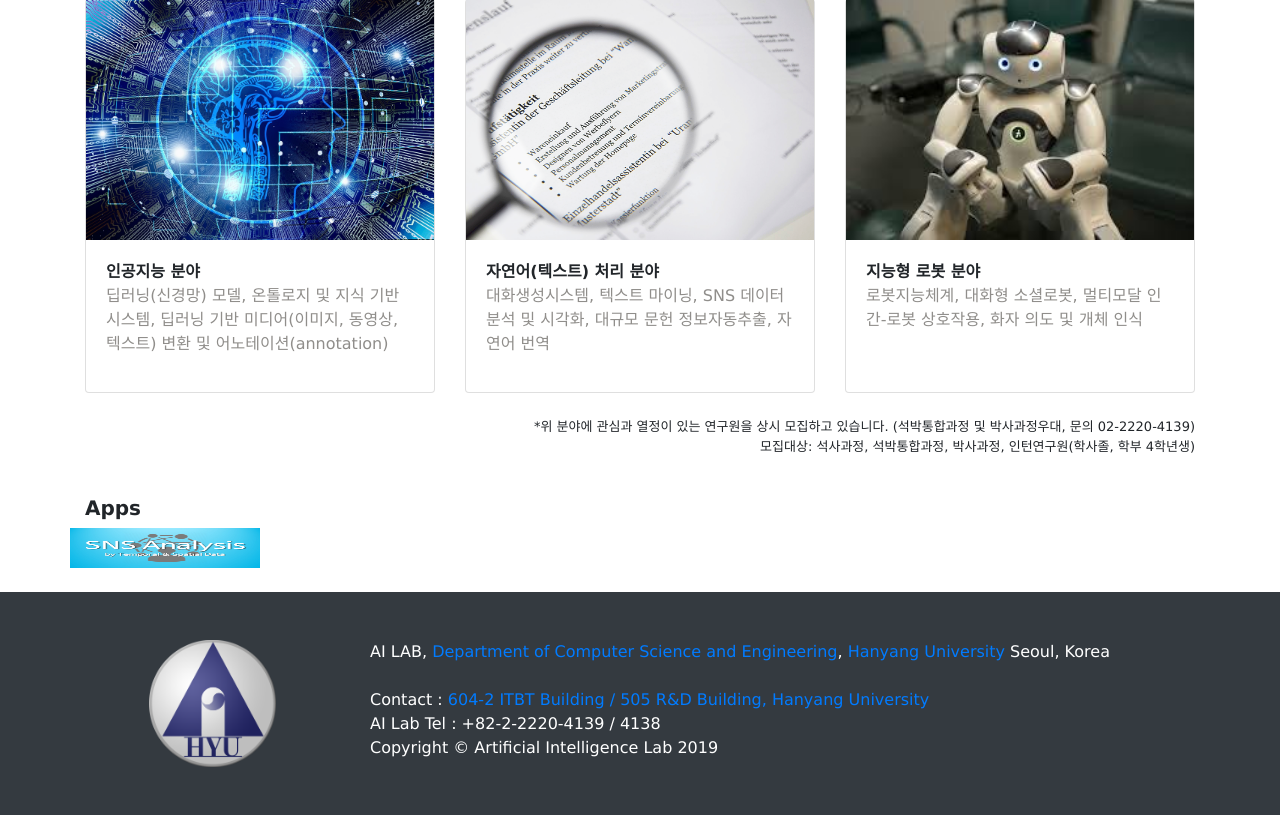
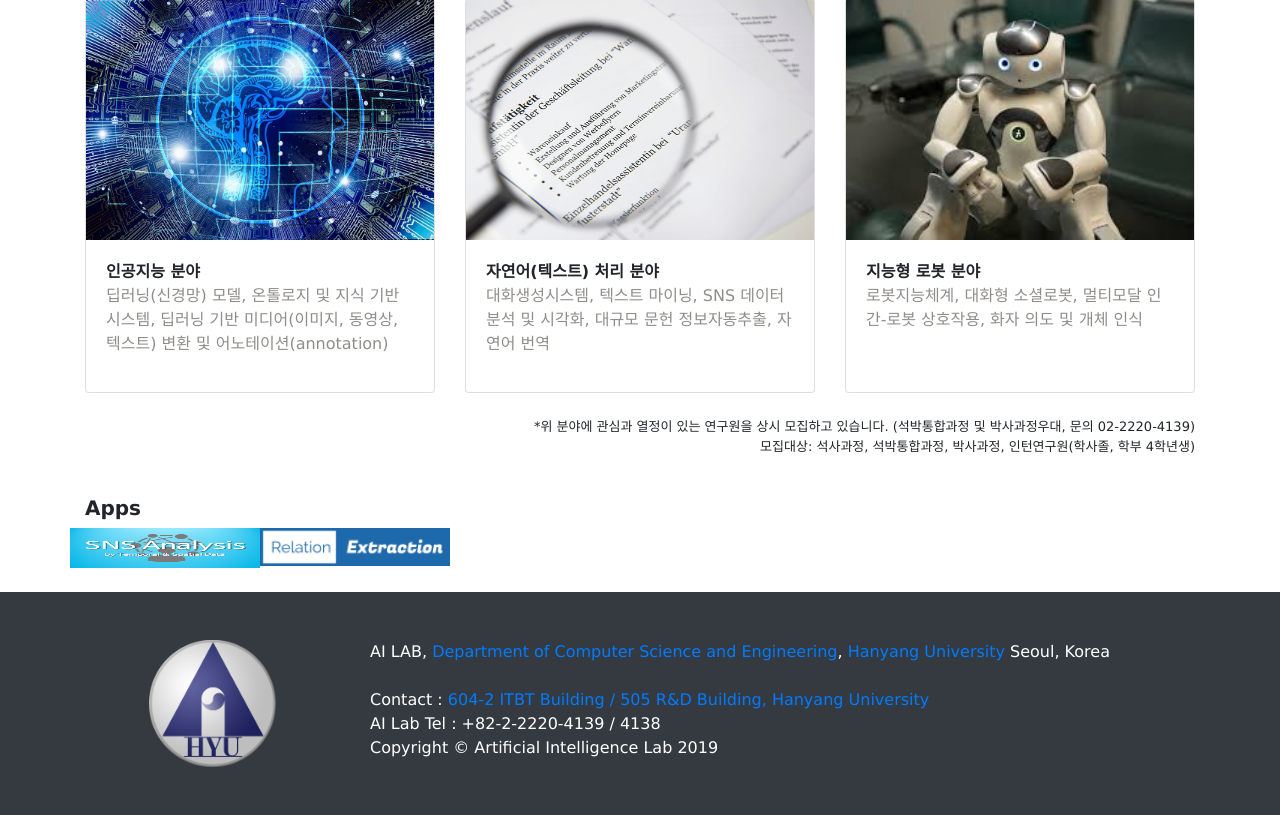
Before and after one commit to kkt94/AI_Web, a Flask app: page / in a window 1280 px wide. Shown: the part 529-1344 px from the top of the page. Run offline with Flask 2, Linux system fonts and the light colour scheme; some libraries are stand-ins or nearby versions.

Commit message:
added CRC web banner

```diff
--- a/web/templates/main.html
+++ b/web/templates/main.html
@@ -102,6 +102,12 @@
               <img class="app" src="static/img/app/EA_banner.jpg" alt="" style="max-height:40px;width:100%;">
             </a>
         </div>
+
+        <div class="col-sm-2" style="padding-right: 0px;padding-left: 0px">
+           <a href="http://166.104.143.103:8790">
+             <img class="app" src="static/img/app/CRC_relation_extraction.png" alt="" style="max-height:40px;width:100%;">
+           </a>
+       </div>
      </div>
     <br>
 
```
Also changed, not shown: web/static/img/app/CRC_relation_extraction.png (added).
